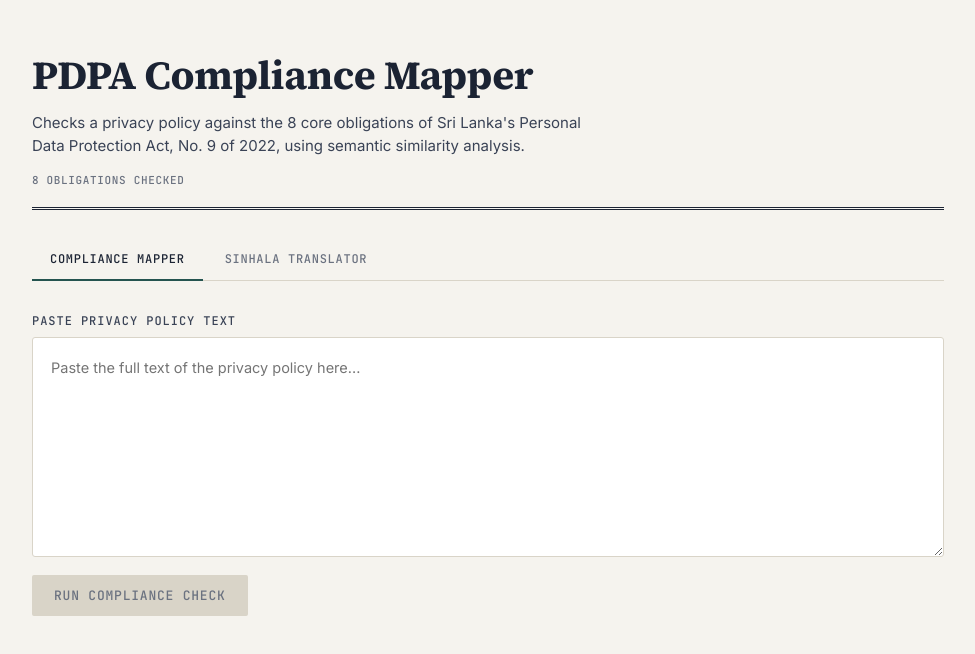
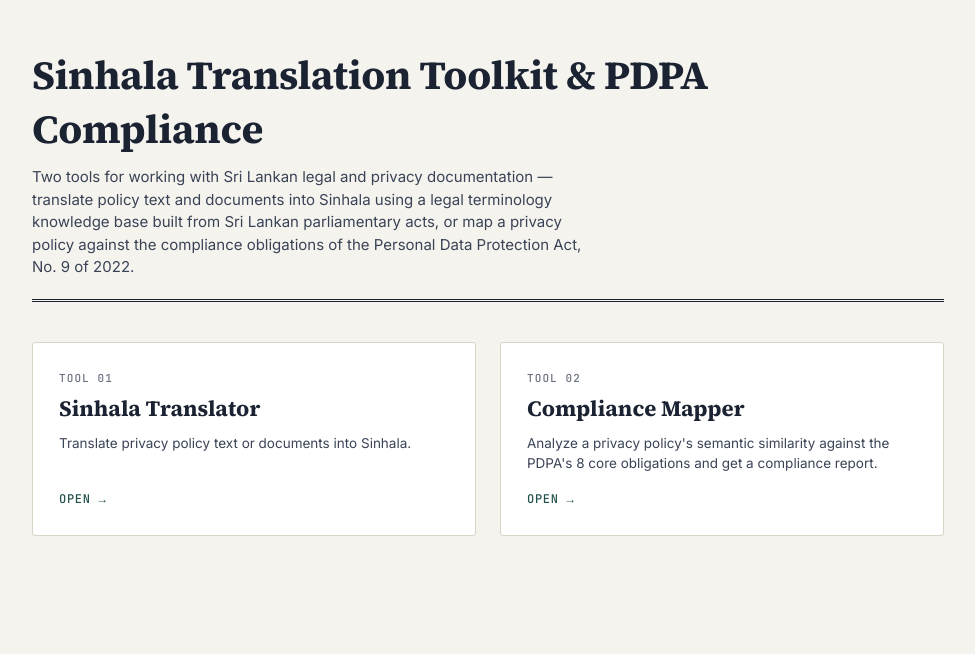
Before and after one commit to Malith212/PDPA-Compliance-Mapper---Frontend, a React (Vite) app: page / in a window 1280 px wide. Shown: the top 654 px of the page, without its empty margins (152-1127 px from the left). Built offline with nearby package versions, Linux system fonts and the light colour scheme.

Commit message:
feat: implement landing page layout and enhance navigation for compliance and translation tools

```diff
--- a/src/App.jsx
+++ b/src/App.jsx
@@ -5,7 +5,7 @@ import TranslatorPanel from "./components/TranslatorPanel.jsx";
 import { analyzePolicy } from "./api.js";
 
 export default function App() {
-  const [activeTab, setActiveTab] = useState("compliance"); // "compliance" | "translator"
+  const [view, setView] = useState("landing"); // "landing" | "compliance" | "translator"
 
   const [policyText, setPolicyText] = useState("");
   const [report, setReport] = useState(null);
@@ -21,42 +21,95 @@ export default function App() {
       setReport(result);
     } catch (err) {
       setError(
-        "Could not reach the analysis backend. Make sure the FastAPI server is running on http://localhost:8000."
+        "Could not reach the analysis backend. Make sure the FastAPI server is running on http://localhost:8000.",
       );
     } finally {
       setIsLoading(false);
     }
   }
 
+  if (view === "landing") {
+    return (
+      <div className="app-shell">
+        <header className="masthead">
+          <h1 className="masthead-title">
+            Sinhala Translation Toolkit &amp; PDPA Compliance
+          </h1>
+          <p className="masthead-sub">
+            Two tools for working with Sri Lankan legal and privacy
+            documentation — translate policy text and documents into Sinhala
+            using a legal terminology knowledge base built from Sri Lankan
+            parliamentary acts, or map a privacy policy against the compliance
+            obligations of the Personal Data Protection Act, No. 9 of 2022.
+          </p>
+        </header>
+
+        <div className="landing-cards">
+          <button
+            className="landing-card"
+            onClick={() => setView("translator")}
+          >
+            <span className="landing-card-eyebrow">Tool 01</span>
+            <span className="landing-card-title">Sinhala Translator</span>
+            <p className="landing-card-desc">
+              Translate privacy policy text or documents into Sinhala.
+            </p>
+            <span className="landing-card-cta">Open →</span>
+          </button>
+
+          <button
+            className="landing-card"
+            onClick={() => setView("compliance")}
+          >
+            <span className="landing-card-eyebrow">Tool 02</span>
+            <span className="landing-card-title">Compliance Mapper</span>
+            <p className="landing-card-desc">
+              Analyze a privacy policy's semantic similarity against the PDPA's
+              8 core obligations and get a compliance report.
+            </p>
+            <span className="landing-card-cta">Open →</span>
+          </button>
+        </div>
+      </div>
+    );
+  }
+
   return (
     <div className="app-shell">
-      <header className="masthead">
-        <h1 className="masthead-title">PDPA Compliance Mapper</h1>
-        <p className="masthead-sub">
-          Checks a privacy policy against the 8 core obligations of Sri Lanka's Personal Data Protection Act, No. 9 of 2022, using semantic similarity analysis.
-        </p>
-        <div className="masthead-meta">
-          <span>8 obligations checked</span>
-        </div>
-      </header>
+      <nav className="tab-nav">
+        <button className="tab-btn" onClick={() => setView("landing")}>
+          ← Home
+        </button>
 
-      <nav className="tab-nav">
         <button
-          className={`tab-btn ${activeTab === "compliance" ? "tab-btn-active" : ""}`}
-          onClick={() => setActiveTab("compliance")}
+          className={`tab-btn ${view === "translator" ? "tab-btn-active" : ""}`}
+          onClick={() => setView("translator")}
+        >
+          Sinhala Translator
+        </button>
+
+        <button
+          className={`tab-btn ${view === "compliance" ? "tab-btn-active" : ""}`}
+          onClick={() => setView("compliance")}
         >
           Compliance Mapper
         </button>
-        <button
-          className={`tab-btn ${activeTab === "translator" ? "tab-btn-active" : ""}`}
-          onClick={() => setActiveTab("translator")}
-        >
-          Sinhala Translator
-        </button>
       </nav>
 
-      {activeTab === "compliance" ? (
+      {view === "compliance" ? (
         <>
+          <header className="page-header">
+            <h2 className="page-header-title">Compliance Mapper</h2>
+            <p className="page-header-sub">
+              Paste a privacy policy below to check it against the 8 core
+              obligations of Sri Lanka's PDPA using semantic similarity
+              analysis.
+            </p>
+            <div className="page-header-meta">
+              <span>8 obligations checked</span>
+            </div>
+          </header>
+
           <UploadPanel
             policyText={policyText}
             setPolicyText={setPolicyText}
@@ -66,13 +119,26 @@ export default function App() {
           />
 
           {isLoading && (
-            <p className="loading-note">Extracting clauses and computing embeddings...</p>
+            <p className="loading-note">
+              Extracting clauses and computing embeddings...
+            </p>
           )}
 
           {report && <ReportView report={report} />}
         </>
       ) : (
-        <TranslatorPanel />
+        <>
+          <header className="page-header">
+            <h2 className="page-header-title">Sinhala Translator</h2>
+            <p className="page-header-sub">
+              Translate English privacy-policy text or PDF documents into
+              Sinhala, using a domain-specific glossary for accurate legal
+              terminology.
+            </p>
+          </header>
+
+          <TranslatorPanel />
+        </>
       )}
     </div>
   );
--- a/src/index.css
+++ b/src/index.css
@@ -320,6 +320,111 @@ button.primary-btn:focus-visible {
   }
 }
 
+/* ---------- Landing page ---------- */
+.landing-cards {
+  display: grid;
+  grid-template-columns: 1fr 1fr;
+  gap: 24px;
+  margin-top: 40px;
+}
+
+.landing-card {
+  display: flex;
+  flex-direction: column;
+  align-items: flex-start;
+  text-align: left;
+  background: var(--paper-raised);
+  border: 1px solid var(--rule);
+  border-radius: 3px;
+  padding: 28px 26px;
+  cursor: pointer;
+  font-family: inherit;
+  transition: border-color 0.15s ease, transform 0.15s ease;
+}
+
+.landing-card:hover {
+  border-color: var(--accent-teal);
+  transform: translateY(-2px);
+}
+
+.landing-card:focus-visible {
+  outline: 2px solid var(--accent-teal);
+  outline-offset: 2px;
+}
+
+.landing-card-eyebrow {
+  font-family: var(--font-mono);
+  font-size: 11px;
+  letter-spacing: 0.1em;
+  text-transform: uppercase;
+  color: var(--muted);
+}
+
+.landing-card-title {
+  font-family: var(--font-display);
+  font-size: 22px;
+  font-weight: 700;
+  color: var(--ink);
+  margin-top: 8px;
+}
+
+.landing-card-desc {
+  font-size: 13.5px;
+  color: var(--ink-soft);
+  line-height: 1.5;
+  margin: 10px 0 18px;
+}
+
+.landing-card-cta {
+  font-family: var(--font-mono);
+  font-size: 12px;
+  text-transform: uppercase;
+  letter-spacing: 0.06em;
+  color: var(--accent-teal);
+  margin-top: auto;
+}
+
+@media (max-width: 640px) {
+  .landing-cards {
+    grid-template-columns: 1fr;
+  }
+}
+
+/* ---------- Page header (compliance / translator) ---------- */
+.page-header {
+  border-bottom: 1px solid var(--rule);
+  padding-bottom: 18px;
+  margin: 24px 0 8px;
+}
+
+.page-header-title {
+  font-family: var(--font-display);
+  font-size: clamp(22px, 3vw, 28px);
+  font-weight: 700;
+  margin: 0;
+  letter-spacing: -0.01em;
+}
+
+.page-header-sub {
+  font-family: var(--font-body);
+  font-size: 14px;
+  color: var(--ink-soft);
+  margin: 8px 0 0;
+  max-width: 60ch;
+  line-height: 1.5;
+}
+
+.page-header-meta {
+  display: flex;
+  gap: 18px;
+  margin-top: 12px;
+  font-family: var(--font-mono);
+  font-size: 11px;
+  color: var(--muted);
+  text-transform: uppercase;
+  letter-spacing: 0.06em;
+}
+
 /* ---------- Tab navigation ---------- */
 .tab-nav {
   display: flex;
```
